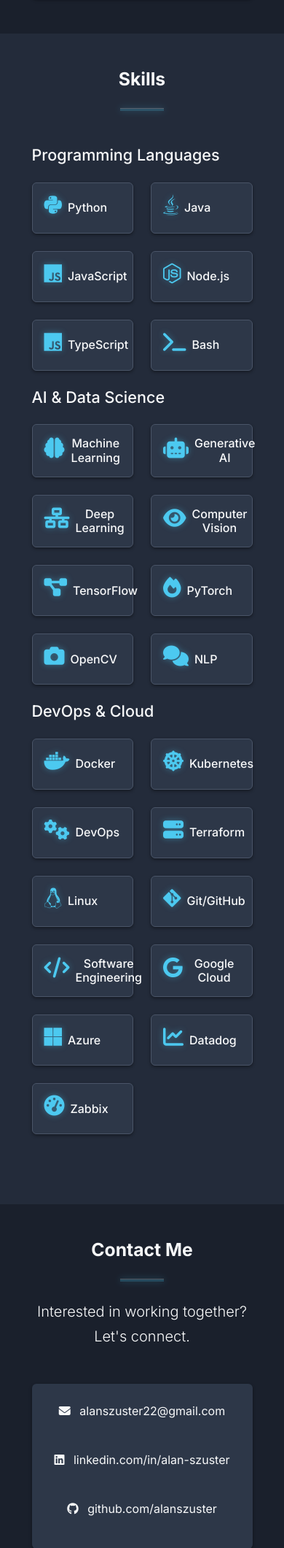
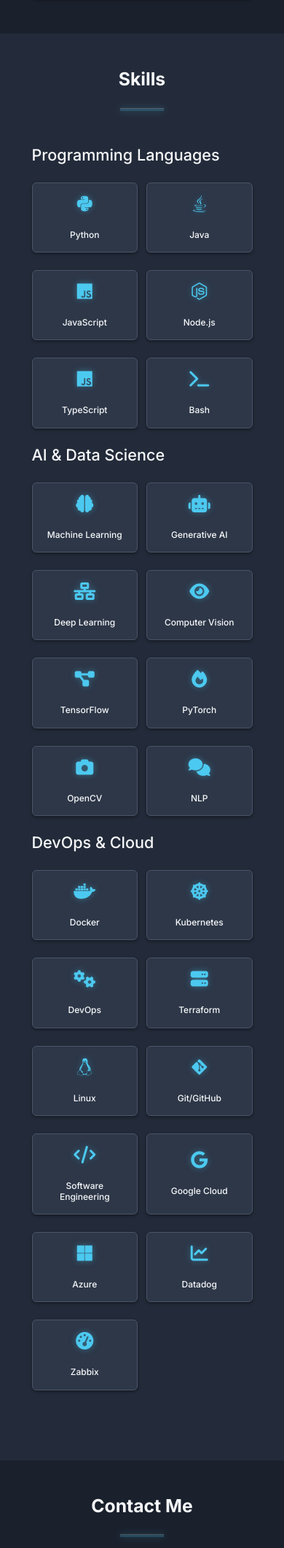
Before and after one commit to alanszuster/alanszuster.page, a Flask app: page / in a window 390 px wide. Shown: the part 3854-5975 px from the top of the page at 73% size. Run offline with Flask 3, Linux system fonts and the light colour scheme.

Commit message:
mobile fixes

```diff
--- a/static/css/components/skills.css
+++ b/static/css/components/skills.css
@@ -2,6 +2,16 @@
     background-color: var(--card-bg);
     border-radius: 8px;
     transition: transform 0.3s, box-shadow 0.3s;
+    height: 100%;
+    display: flex;
+    flex-direction: column;
+    align-items: center;
+    justify-content: center;
+    word-break: break-word;
+    /* Safari mobile fix */
+    overflow-wrap: break-word;
+    hyphens: auto;
+    -webkit-hyphens: auto;
 }
 
 .skill-badge:hover {
@@ -17,3 +27,53 @@
     0% { background-color: var(--primary-color); }
     100% { background-color: var(--bg-dark); }
 }
+
+/* Responsywność dla sekcji skills */
+@media (max-width: 767px) {
+    .skill-badge h3.h6 {
+        font-size: 0.85rem;
+    }
+
+    .skill-badge i {
+        font-size: 1.5rem;
+    }
+}
+
+@media (max-width: 576px) {
+    .row-cols-2 {
+        --bs-gutter-x: 0.75rem;
+    }
+
+    .skill-badge {
+        padding: 0.75rem;
+        min-height: 80px;
+        max-width: 100%;
+    }
+
+    .skill-badge h3.h6 {
+        font-size: 0.75rem;
+        margin-top: 0.5rem;
+        max-width: 100%;
+        text-overflow: ellipsis;
+    }
+
+    /* Special adjustment for Safari on small screens */
+    .col {
+        min-width: 0;
+    }
+}
+
+@media (max-width: 375px) {
+    .skill-badge h3.h6 {
+        font-size: 0.7rem;
+    }
+
+    .skill-badge i {
+        font-size: 1.3rem;
+    }
+
+    .col {
+        padding-left: 0.5rem;
+        padding-right: 0.5rem;
+    }
+}
--- a/static/css/styles.css
+++ b/static/css/styles.css
@@ -537,6 +537,11 @@ footer {
     transition: opacity 0.8s ease;
     font-size: 0.85rem;
     margin-top: 0.75rem;
+    /* Safari fix */
+    -webkit-transition: opacity 0.8s ease;
+    -webkit-opacity: 0;
+    display: block;
+    visibility: visible !important; /* Ensure visibility in Safari */
 }
 
 .header-counter {
@@ -560,6 +565,9 @@ footer {
 
 .visitor-counter.visible {
     opacity: 1;
+    -webkit-opacity: 1;
+    /* Ensure the counter is visible with higher specificity instead of !important */
+    visibility: visible;
 }
 
 .visit-stats {
@@ -650,3 +658,20 @@ footer {
         text-align: center;
     }
 }
+
+/* Mobile Safari fix for visitor counter */
+@media (max-width: 767px) {
+    .visitor-counter {
+        opacity: 1;
+        -webkit-opacity: 1;
+        visibility: visible;
+    }
+
+    .header-counter {
+        font-size: 0.65rem;
+    }
+
+    .nav {
+        flex-wrap: wrap;
+    }
+}
--- a/static/js/counter-ga.js
+++ b/static/js/counter-ga.js
@@ -69,6 +69,10 @@ document.addEventListener('DOMContentLoaded', function() {
         // Pokaż licznik
         if (visitorCounter) {
             visitorCounter.classList.add('visible');
+
+            // Safari mobile fix - ensure counter is visible
+            visitorCounter.style.opacity = '1';
+            visitorCounter.style.visibility = 'visible';
         }
     })();
 });
--- a/templates/base.html
+++ b/templates/base.html
@@ -6,13 +6,6 @@
     <meta name="viewport" content="width=device-width, initial-scale=1.0">
     <title>{% block title %}Alan Szuster - Portfolio{% endblock %}</title>
     <meta name="description" content="Alan Szuster's professional portfolio website">
-    <script async src="https://www.googletagmanager.com/gtag/js?id=G-MEASUREMENT_ID"></script>
-    <script>
-        window.dataLayer = window.dataLayer || [];
-        function gtag() { dataLayer.push(arguments); }
-        gtag('js', new Date());
-        gtag('config', 'G-MEASUREMENT_ID');
-    </script>
     <link rel="preconnect" href="https://fonts.googleapis.com">
     <link rel="preconnect" href="https://fonts.gstatic.com" crossorigin>
     <link
```
Also changed, not shown: README.md, 1 other file.
